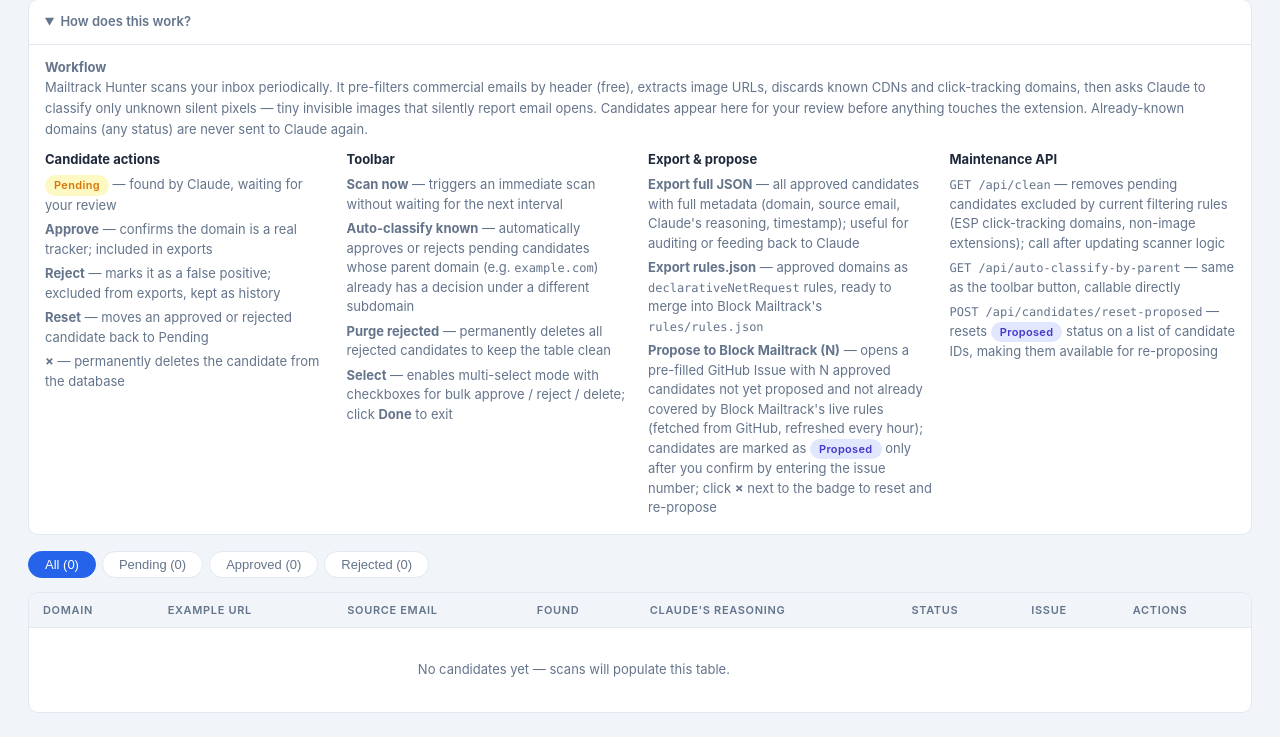
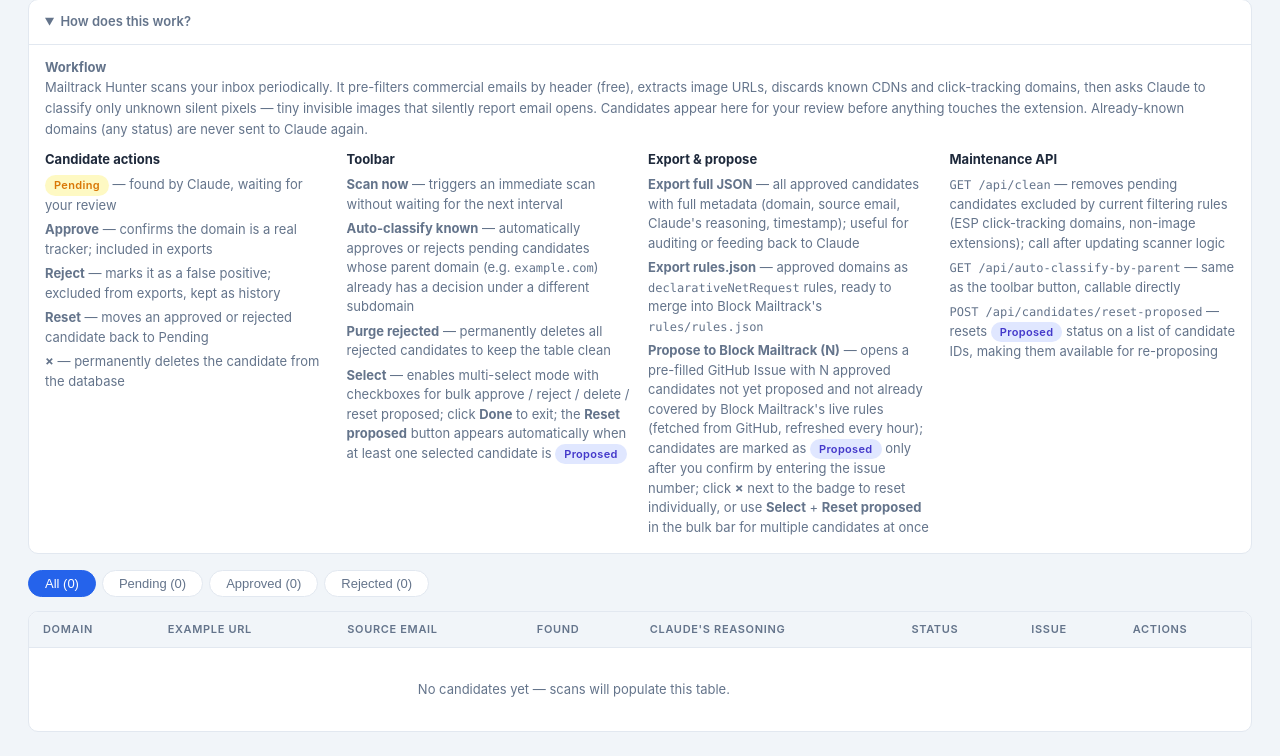
Before and after one commit to Marvellous-Codeworks/mailtrack-hunter, a FastAPI app: page / in a window 1280 px wide, after a click on "How does this work?". Shown: the part 277-1033 px from the top of the page. Run offline with FastAPI, Linux system fonts and the light colour scheme; data that the repository does not hold is empty.

Commit message:
Bulk 'Reset proposed' + legend updates
- Bulk bar shows 'Reset proposed' button only when at least one
  selected row has data-proposed=1; calls /api/candidates/reset-proposed
- btn-proposed style added (indigo, matches Proposed badge/tab)
- Legend updated: Proposed tab, Select and Propose entries reflect
  the bulk reset option

```diff
--- a/static/style.css
+++ b/static/style.css
@@ -133,10 +133,12 @@
 .btn-primary { color: var(--primary); border-color: #bfdbfe; }
 .btn-primary:hover { background: #eff6ff; }
 .btn-sm { padding: 3px 9px; font-size: 12px; }
-.btn-approve { color: var(--success); border-color: #bbf7d0; }
+.btn-approve   { color: var(--success); border-color: #bbf7d0; }
 .btn-approve:hover { background: #f0fdf4; }
-.btn-reject  { color: var(--danger);  border-color: #fecaca; }
+.btn-reject    { color: var(--danger);  border-color: #fecaca; }
 .btn-reject:hover  { background: #fff1f2; }
+.btn-proposed  { color: #4338ca; border-color: #c7d2fe; }
+.btn-proposed:hover { background: #eef2ff; }
 .btn:disabled { opacity: .5; cursor: not-allowed; }
 
 /* ── Filter tabs ── */
--- a/templates/index.html
+++ b/templates/index.html
@@ -120,7 +120,7 @@
             <li><b>Scan now</b> — triggers an immediate scan without waiting for the next interval</li>
             <li><b>Auto-classify known</b> — automatically approves or rejects pending candidates whose parent domain (e.g. <code>example.com</code>) already has a decision under a different subdomain</li>
             <li><b>Purge rejected</b> — permanently deletes all rejected candidates to keep the table clean</li>
-            <li><b>Select</b> — enables multi-select mode with checkboxes for bulk approve / reject / delete; click <b>Done</b> to exit</li>
+            <li><b>Select</b> — enables multi-select mode with checkboxes for bulk approve / reject / delete / reset proposed; click <b>Done</b> to exit; the <b>Reset proposed</b> button appears automatically when at least one selected candidate is <span class="badge badge-proposed">Proposed</span></li>
           </ul>
         </div>
         <div>
@@ -128,7 +128,7 @@
           <ul>
             <li><b>Export full JSON</b> — all approved candidates with full metadata (domain, source email, Claude's reasoning, timestamp); useful for auditing or feeding back to Claude</li>
             <li><b>Export rules.json</b> — approved domains as <code>declarativeNetRequest</code> rules, ready to merge into Block Mailtrack's <code>rules/rules.json</code></li>
-            <li><b>Propose to Block Mailtrack (N)</b> — opens a pre-filled GitHub Issue with N approved candidates not yet proposed and not already covered by Block Mailtrack's live rules (fetched from GitHub, refreshed every hour); candidates are marked as <span class="badge badge-proposed">Proposed</span> only after you confirm by entering the issue number; click <b>&times;</b> next to the badge to reset and re-propose</li>
+            <li><b>Propose to Block Mailtrack (N)</b> — opens a pre-filled GitHub Issue with N approved candidates not yet proposed and not already covered by Block Mailtrack's live rules (fetched from GitHub, refreshed every hour); candidates are marked as <span class="badge badge-proposed">Proposed</span> only after you confirm by entering the issue number; click <b>&times;</b> next to the badge to reset individually, or use <b>Select</b> + <b>Reset proposed</b> in the bulk bar for multiple candidates at once</li>
           </ul>
         </div>
         <div>
@@ -149,6 +149,7 @@
     <button class="btn btn-sm btn-approve" onclick="bulkAction('approve')">Approve all</button>
     <button class="btn btn-sm btn-reject"  onclick="bulkAction('reject')">Reject all</button>
     <button class="btn btn-sm btn-reject"  onclick="bulkAction('delete')">Delete all</button>
+    <button class="btn btn-sm btn-proposed" id="bulk-reset-proposed-btn" onclick="bulkAction('reset-proposed')" style="display:none">Reset proposed</button>
     <button class="btn btn-sm"             onclick="clearSelection()">Clear</button>
   </div>
 
@@ -158,9 +159,7 @@
     <button class="tab"        data-filter="pending"  onclick="setFilter(this)">Pending ({{ stats.pending }})</button>
     <button class="tab"        data-filter="approved" onclick="setFilter(this)">Approved ({{ stats.approved }})</button>
     <button class="tab"        data-filter="rejected" onclick="setFilter(this)">Rejected ({{ stats.rejected }})</button>
-    {% if stats.proposed > 0 %}
-    <button class="tab tab-proposed" data-filter="proposed" onclick="setFilter(this)">Proposed ({{ stats.proposed }})</button>
-    {% endif %}
+    {% if stats.proposed > 0 %}<button class="tab tab-proposed" data-filter="proposed" onclick="setFilter(this)">Proposed ({{ stats.proposed }})</button>{% endif %}
   </div>
 
   <!-- Candidates table -->
@@ -312,6 +311,9 @@
     const count = document.getElementById('bulk-count');
     bar.style.display = ids.length ? 'flex' : 'none';
     count.textContent = `${ids.length} selected`;
+    const anyProposed = [...document.querySelectorAll('.row-check:checked')]
+      .some(c => c.closest('tr').dataset.proposed === '1');
+    document.getElementById('bulk-reset-proposed-btn').style.display = anyProposed ? '' : 'none';
   }
 
   function toggleSelectAll(cb) {
@@ -329,8 +331,9 @@
   async function bulkAction(action) {
     const ids = getSelectedIds();
     if (!ids.length) return;
-    const endpoint = action === 'delete' ? '/api/candidates/bulk-delete'
-                   : action === 'approve' ? '/api/candidates/bulk-approve'
+    const endpoint = action === 'delete'          ? '/api/candidates/bulk-delete'
+                   : action === 'approve'         ? '/api/candidates/bulk-approve'
+                   : action === 'reset-proposed'  ? '/api/candidates/reset-proposed'
                    : '/api/candidates/bulk-reject';
     await fetch(endpoint, {
       method: 'POST',
```
